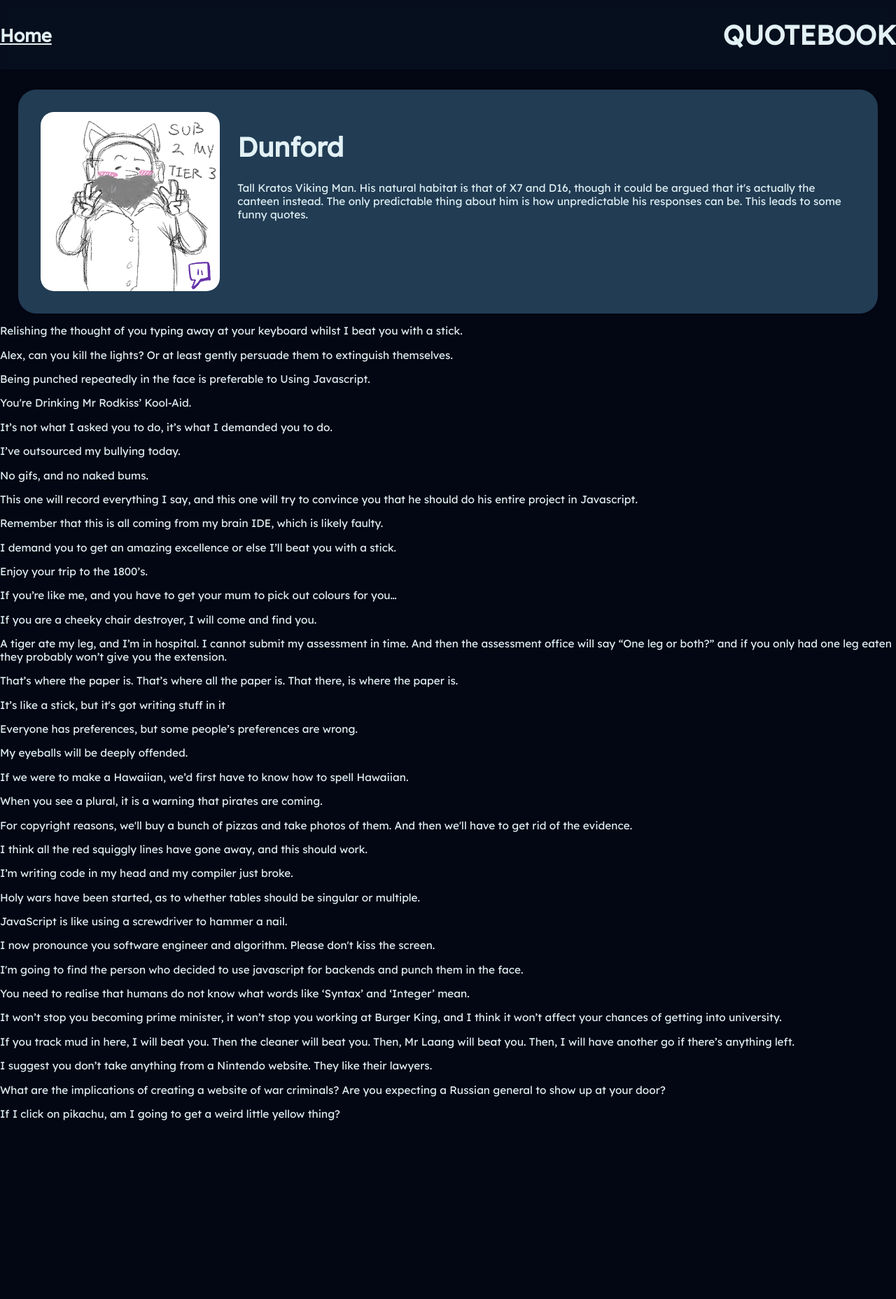
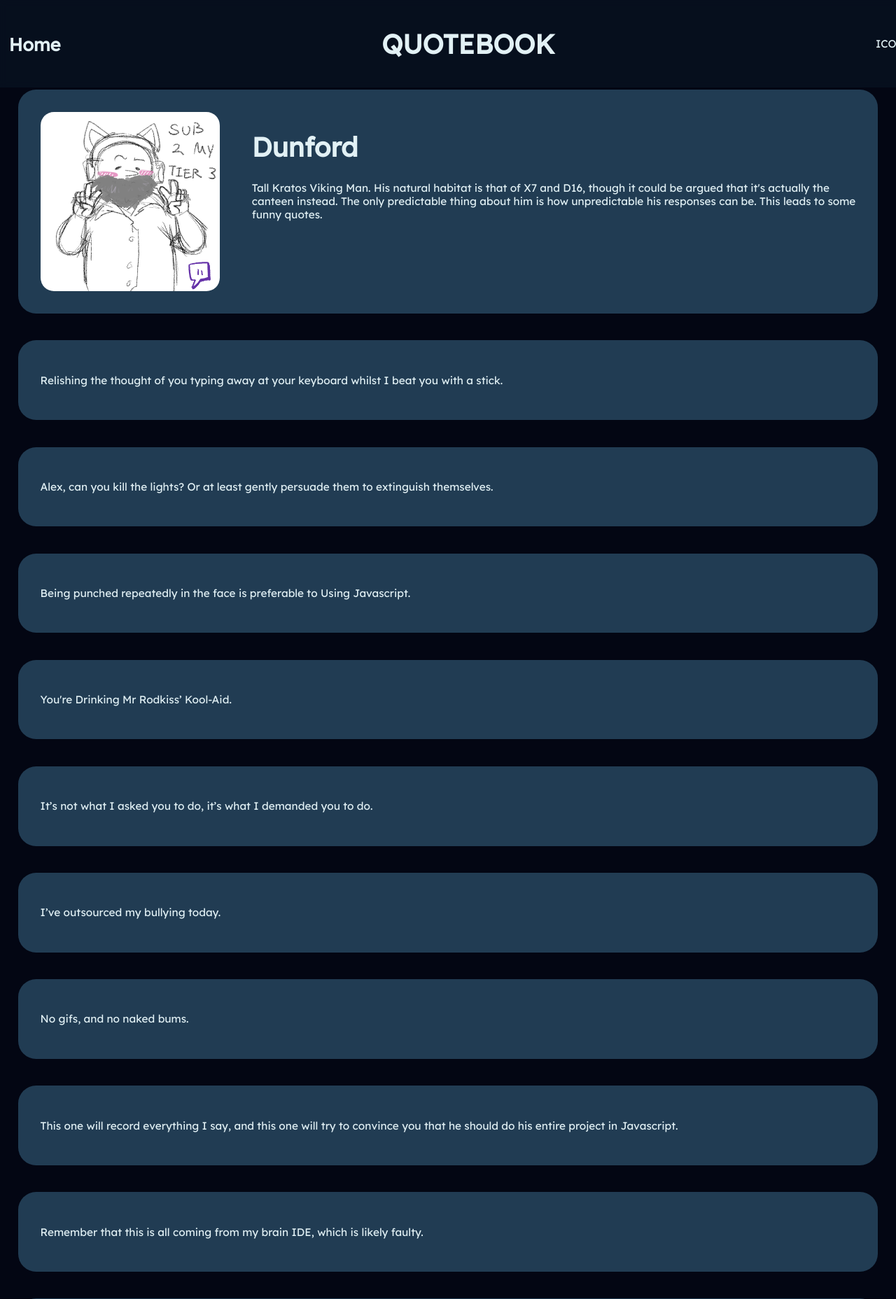
Before and after one commit to Pinester/quotebook, a Flask app: page /quotes/1 in a window 1280 px wide. Shown: the top 1856 px of the page at 70% size. Before the commit the page ends 1601 px from the top, so only its background shows below. Run offline with Flask 2, Linux system fonts and the light colour scheme; data comes from the database, SQL or seed files in the repository; both versions use the stored data as it was after the commit.

Commit message:
made quotes formatted in boxes, general code touchup, fixed header a bit,
Thanks Alex and Gabu :D

```diff
--- a/static/style.css
+++ b/static/style.css
@@ -18,17 +18,18 @@ color: white
     height: 4vw;
 }*/
 
-header{
+header {
     background-color:rgb(10, 25, 40, 0.5);
     text-align: left;
     position: fixed;
-    width: 100%;
+    width: 100vw;
     top: 0;
     backdrop-filter: blur(6px);
     display: flex;
     justify-content: space-between;
     align-items: center;
     z-index: 2;
+    padding: 1vw;
 }
 
 h1, h2, h3, h4, p, a
@@ -75,13 +76,14 @@ img {
     transition: transform .2s;
 }
 
-img:hover{
+#img-1:hover{
     transform: scale(1.1);
 }
 
 h1 {
     font-size: 3vw;
 }
+
 
 h3 {
     font-size: 1.5vw;
@@ -94,3 +96,14 @@ h2 {
 p {
     font-size: 1.2vw;
 }
+
+a{
+    text-decoration: none;
+}
+#home{
+    align-self: left;
+}
+
+#quote{
+    text-align: center;
+}
--- a/templates/layout.html
+++ b/templates/layout.html
@@ -1,14 +1,18 @@
 <html>
-  <head>
-  <link rel = "stylesheet" href = "/static/style.css">
+
+<head>
+  <link rel="stylesheet" href="/static/style.css">
   <link rel="icon" type="image/x-icon" href="/static/favi.png">
-  </head>
+</head>
+
 <body>
   <header>
-      <h2><a id="Home" href="/">Home</a></h2>
-      <h1>QUOTEBOOK</h1>
+    <h2 id="home"><a id="Home" href="/">Home</a></h2>
+    <h1 id="quote">QUOTEBOOK</h1>
+    <p id="acc-icon">ICON</p>
     </div>
   </header>
-{%block content%} {%endblock%}
+  {%block content%} {%endblock%}
 </body>
+
 </html>
--- a/templates/quotes.html
+++ b/templates/quotes.html
@@ -4,13 +4,15 @@
 <body>
   <div class="box topbox">
     <img src={{image[0]}}>
-  <div clas="boxtext text">
-    <h1>{{name}}</h1>
-    <p>{{descrip}}</p>
+    <div class="boxtext text">
+      <h1>{{name}}</h1>
+      <p>{{descrip}}</p>
+    </div>
   </div>
- </div>
   {% for quote in quote_text %}
+  <div class="box">
     <p>{{quote[0]}}</p>
+  </div>
   {%endfor%}
 </body>
 {%endblock%}
```
Also changed, not shown: templates/home.html (+10 -7 lines), quotes.db, 1 other file.
